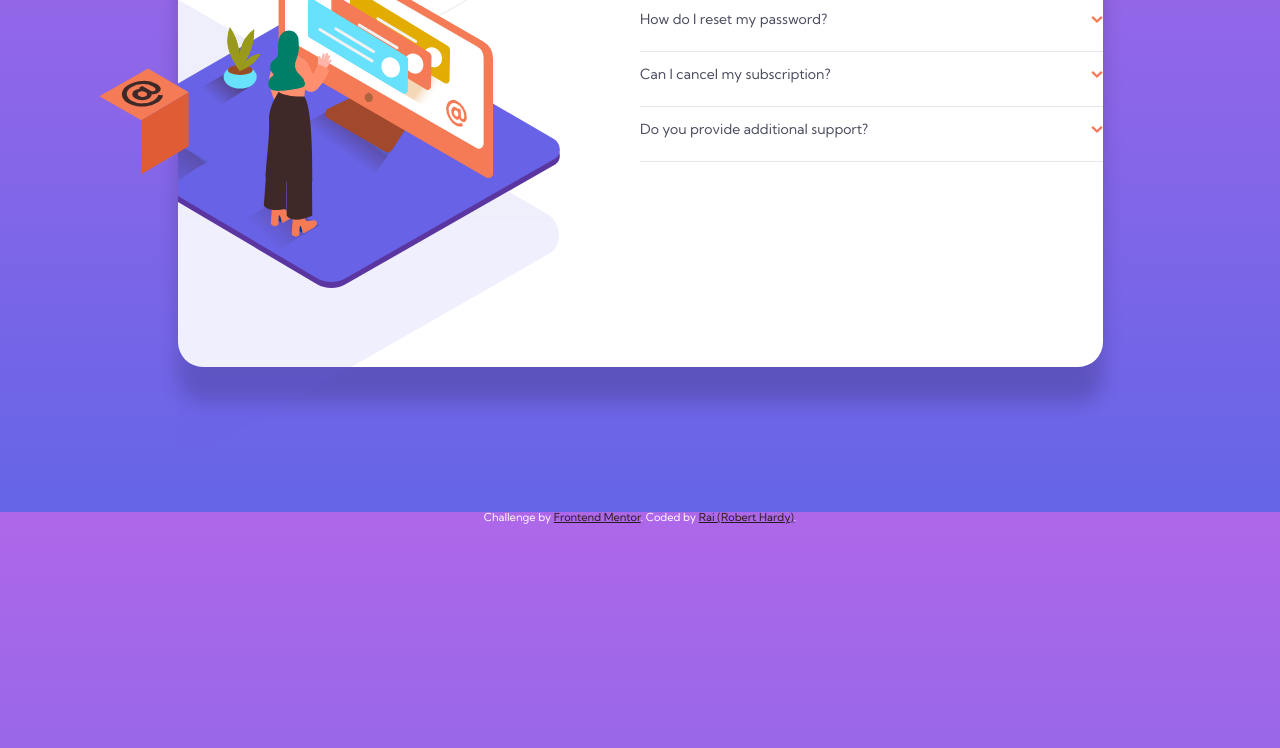
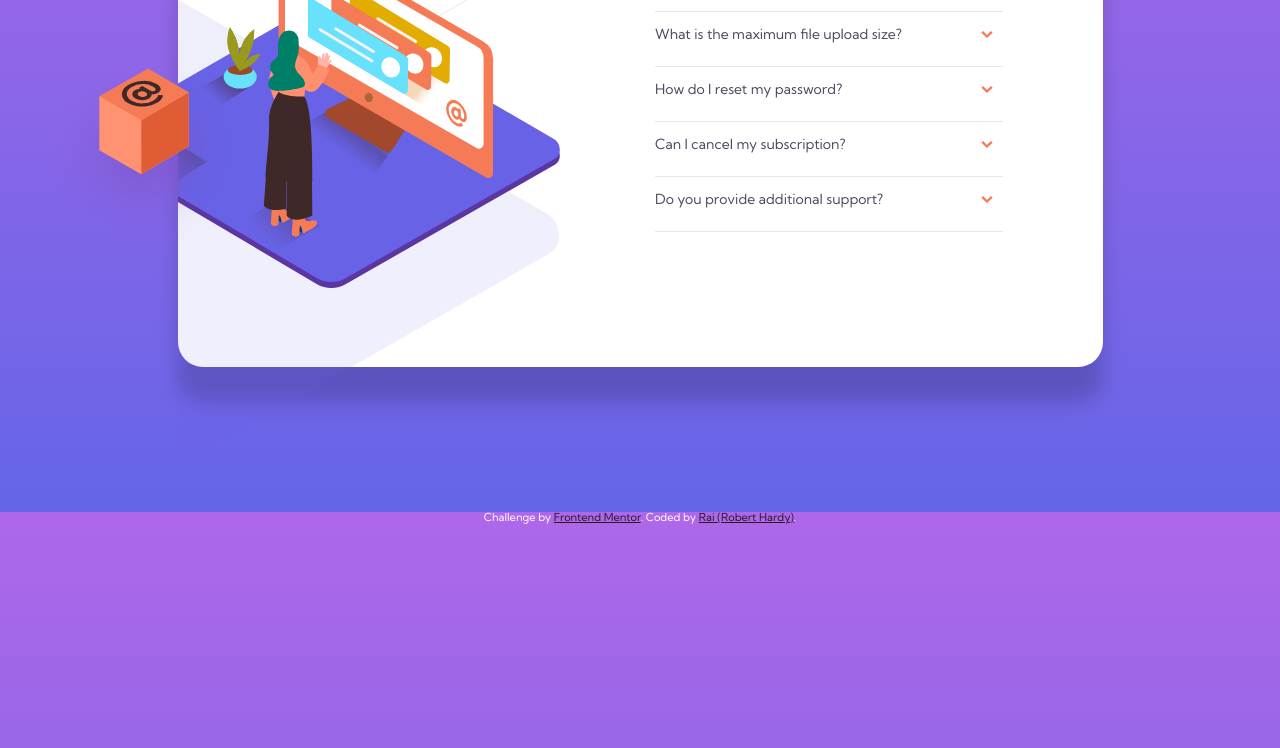
Before and after one commit to RaiIsNotYourGuy/faq-accordion-card-main, a plain HTML site: page index.html in a window 1280 px wide. Shown: the part 288-1036 px from the top of the page. Drawn offline with Linux system fonts and the light colour scheme.

Commit message:
build: desktop vesion complete

```diff
--- a/app/style.css
+++ b/app/style.css
@@ -366,7 +366,7 @@ hr {
     }
 }
 
-@media (min-width: 1000px) {
+@media (min-width: 1100px) {
     .container {
         max-width: 800px;
     }
@@ -399,5 +399,16 @@ hr {
     }
     #desktop-fg-1 {
         transform: scale(1, 1) translate(-8.1rem, -46.1rem);
+        width: 100%;
+        height: 100%;
+    }
+    .card-accordion {
+        padding: 70px 100px 25px 15px;
+    }
+    .card-header-title {
+        text-align: left;
+    }
+    .card-accordion-section-title {
+        padding-right: 10px;
     }
 }
--- a/index.html
+++ b/index.html
@@ -378,33 +378,7 @@
                 </div>
                 <div class="card-header-img-desktop" id="desktop-fg">
                     <div class="card-header-img-desktop-svg" id="desktop-fg-1">
-                        <svg width="191" height="184" viewBox=" 0 0 191 184" xmlns="http://www.w3.org/2000/svg" xmlns:xlink="http://www.w3.org/1999/xlink">
-                            <defs>
-                                <filter x="-97.9%" y="-76.3%" width="295.8%" height="313.7%"
-                                    filterUnits="objectBoundingBox" id="a">
-                                    <feOffset dy="25" in="SourceAlpha" result="shadowOffsetOuter1" />
-                                    <feGaussianBlur stdDeviation="25" in="shadowOffsetOuter1"
-                                        result="shadowBlurOuter1" />
-                                    <feColorMatrix
-                                        values="0 0 0 0 0.209139076 0 0 0 0 0.0691446444 0 0 0 0 0.478091033 0 0 0 0.497159091 0"
-                                        in="shadowBlurOuter1" />
-                                </filter>
-                                <path id="b" d="M0 27.756v53.87l41.968 24.035 47.387-28.025v-53.87" />
-                            </defs>
-                            <g fill="none" fill-rule="evenodd">
-                                <g transform="translate(50.93 2.125)">
-                                    <use fill="#000" filter="url(#a)" xlink:href="#b" />
-                                    <use fill="#FF9271" xlink:href="#b" />
-                                </g>
-                                <path fill="#DF5C34" fill-rule="nonzero"
-                                    d="M92.899 53.917v53.87l47.387-28.026v-53.87z" />
-                                <path fill="#F47B56" fill-rule="nonzero"
-                                    d="M50.93 29.88L99.624 2.126l40.662 23.767-47.387 28.025z" />
-                                <path
-                                    d="M94.013 14.49a25.942 25.942 0 0114.207 3.129c2.486 1.462 3.844 2.988 4.036 4.579.192 1.59-.628 2.975-2.562 4.143a9.115 9.115 0 01-2.985 1.18c-.869.205-1.76.295-2.652.269l-.974-.077c.091.217.151.446.18.68a3.132 3.132 0 01-.513 1.552 5.704 5.704 0 01-2.1 2.065 12.633 12.633 0 01-6.7 1.77 13.247 13.247 0 01-6.957-1.757c-1.999-1.18-3.023-2.566-3.1-4.156a4.49 4.49 0 012.562-4.015 8.488 8.488 0 012.357-1.013 9.175 9.175 0 012.037-.346h.705l-1.282-.77 3.6-2.244 8.34 4.912a4.377 4.377 0 004.15 0c1.769-1.103 1.137-2.552-1.895-4.348a19.261 19.261 0 00-10.556-2.347 21.67 21.67 0 00-11.018 3.168c-3.023 1.89-4.522 4.143-4.496 6.76 0 2.564 1.601 4.848 4.714 6.682a21.015 21.015 0 0011.146 2.655 20.926 20.926 0 0011.017-2.925 12.353 12.353 0 003.062-2.565 5.683 5.683 0 001.28-2.18l.18-.808 4.753.269c.008.145.008.29 0 .436a8.216 8.216 0 01-.346 1.154 8.303 8.303 0 01-.82 1.72 11.912 11.912 0 01-1.69 2 15.952 15.952 0 01-2.755 2.13 25.602 25.602 0 01-9.326 3.36 35.176 35.176 0 01-10.877.192 24.896 24.896 0 01-9.339-3.053 12.127 12.127 0 01-5.304-5.566 8.192 8.192 0 010-6.593 12.692 12.692 0 015.266-5.759 28.966 28.966 0 0114.655-4.284zm4.663 13.262c-.17-.891-.77-1.64-1.601-2.001a6.579 6.579 0 00-3.33-.911 5.619 5.619 0 00-3.101.795 2.283 2.283 0 00-1.281 2.001c.117.89.69 1.654 1.512 2.014a6.54 6.54 0 003.394.86 6.092 6.092 0 003.254-.847 2.065 2.065 0 001.205-1.911"
-                                    fill="#3E2928" fill-rule="nonzero" />
-                            </g>
-                        </svg>
+                        <img src="./images/illustration-box-desktop.svg" alt="">
                     </div>
                 </div>
             </header>
```
